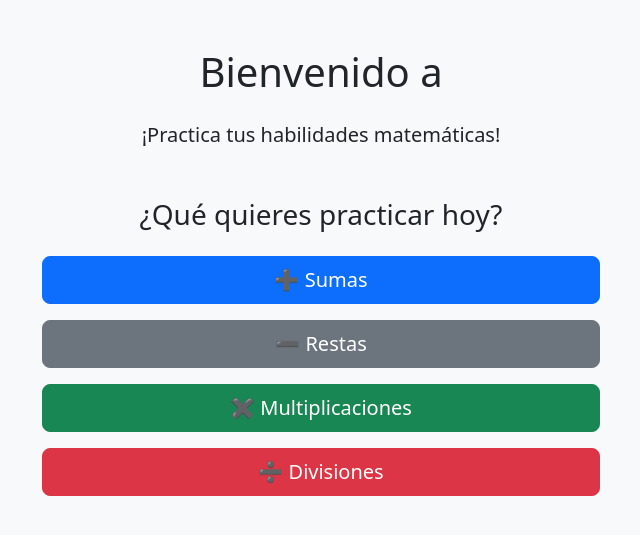
After one commit to j-rodrigueza-2018/math-train, a PHP site: template templates/home.html.twig in a window 1280 px wide. The commit adds this page. Shown: the top 535 px of the page, without its empty margins (319-959 px from the left). Run offline with PHP 8.4, Linux system fonts and the light colour scheme; the template is opened without the code that fills it, so the values that code supplies are empty; some libraries are stand-ins or nearby versions.

Commit message:
feat: Home controller and templates included

```diff
--- /dev/null
+++ b/templates/home.html.twig
@@ -0,0 +1,16 @@
+{% extends "layout.html.twig" %}
+
+{% block content %}
+    <div class="text-center">
+        <h1 class="mb-4">Bienvenido a <strong>{{ title }}</strong></h1>
+        <p class="lead">¡Practica tus habilidades matemáticas!</p>
+
+        <h3 class="mt-5">¿Qué quieres practicar hoy?</h3>
+        <div class="d-grid gap-3 col-6 mx-auto mt-4">
+            <a href="/play/sum" class="btn btn-primary btn-lg">➕ Sumas</a>
+            <a href="/play/subtract" class="btn btn-secondary btn-lg">➖ Restas</a>
+            <a href="/play/multiply" class="btn btn-success btn-lg">✖️ Multiplicaciones</a>
+            <a href="/play/divide" class="btn btn-danger btn-lg">➗ Divisiones</a>
+        </div>
+    </div>
+{% endblock %}
--- /dev/null
+++ b/templates/layout.html.twig
@@ -0,0 +1,17 @@
+<!DOCTYPE html>
+<html lang="es">
+<head>
+    <meta charset="UTF-8">
+    <title>{{ title }}</title>
+    <meta name="viewport" content="width=device-width, initial-scale=1.0">
+
+    {# Bootstrap #}
+    <link href="https://cdn.jsdelivr.net/npm/bootstrap@5.3.7/dist/css/bootstrap.min.css" rel="stylesheet"
+          integrity="sha384-LN+7fdVzj6u52u30Kp6M/trliBMCMKTyK833zpbD+pXdCLuTusPj697FH4R/5mcr" crossorigin="anonymous">
+</head>
+<body class="bg-light">
+<div class="container mt-5">
+    {% block content %}{% endblock %}
+</div>
+</body>
+</html>
```
Also changed, not shown: composer.json (+8 -1 lines), public/index.php (+9 -4 lines), src/Controllers/HomeController.php (added, +20 -0 lines), 1 other file.
